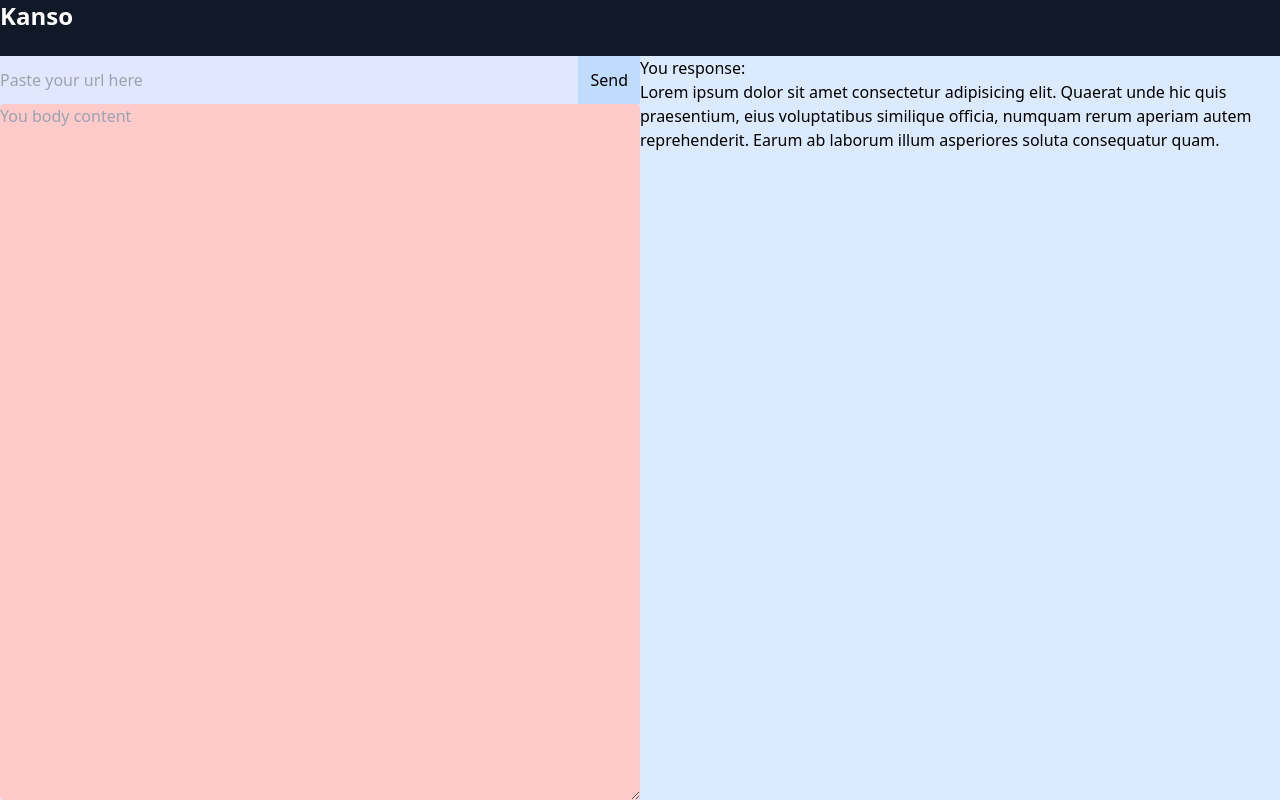
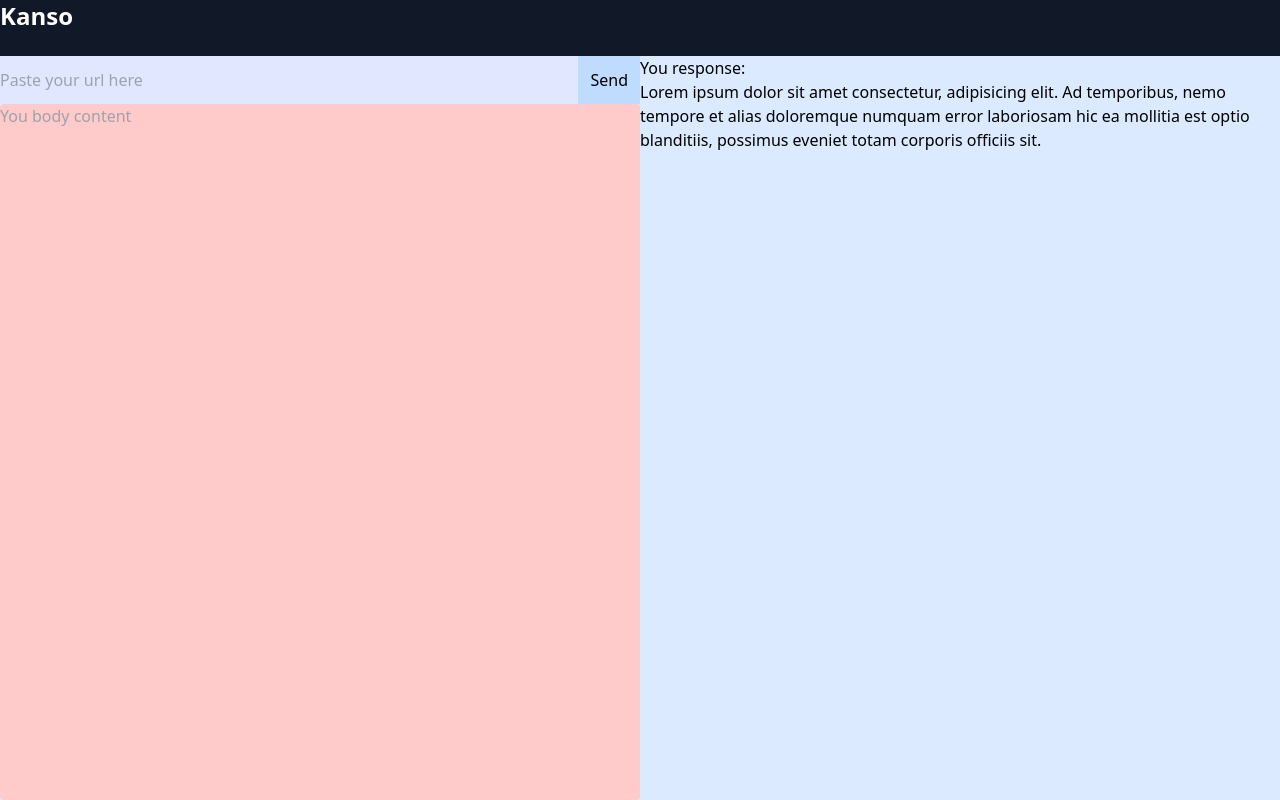
Before and after one commit to flakevine/kanso, a React (Vite) app: page / in a window 1280 px wide. Built offline with nearby package versions, Linux system fonts and the light colour scheme.

Commit message:
Div overflow and textarea resize css styling

```diff
--- a/src/App.tsx
+++ b/src/App.tsx
@@ -6,7 +6,7 @@ function App() {
     <div className="h-screen bg-gray-900 flex flex-col">
       <p className='font-bold text-2xl text-white'>Kanso</p>
       <br></br>
-      <main className="flex h-full w-screen bg-slate-100 flex-col sm:flex-row">
+      <main className="flex h-full w-screen bg-slate-100 overflow-hidden flex-col sm:flex-row">
         <RequestPanel />
         <ResponsePanel />
       </main>
--- a/src/components/RequestPanel.tsx
+++ b/src/components/RequestPanel.tsx
@@ -7,7 +7,7 @@ export default function Form() {
                 <input className='bg-indigo-100 rounded w-full' type="text" value={url} onChange={(event) => setUrl(event.target.value)} placeholder='Paste your url here' />
                 <input className='bg-blue-200 p-3' type="button" value="Send" onClick={() => window.alert("Sending message")} />
             </div>
-            <textarea className='bg-red-200 rounded h-full' placeholder='You body content' />
+            <textarea className='bg-red-200 rounded h-full resize-none' placeholder='You body content' />
         </div>
     );
 }
--- a/src/components/ResponsePanel.tsx
+++ b/src/components/ResponsePanel.tsx
@@ -2,9 +2,9 @@ import { useState } from 'react'
 export default function Form() {
     const [url, setUrl] = useState("");
     return (
-        <div className='bg-blue-100 flex flex-col w-full h-full'>
+        <div className='bg-blue-100 flex flex-col w-full h-full overflow-auto'>
             <p>You response:</p>
-            <p>Lorem ipsum dolor sit amet consectetur adipisicing elit. Quaerat unde hic quis praesentium, eius voluptatibus similique officia, numquam rerum aperiam autem reprehenderit. Earum ab laborum illum asperiores soluta consequatur quam.</p>
+            <p>Lorem ipsum dolor sit amet consectetur, adipisicing elit. Ad temporibus, nemo tempore et alias doloremque numquam error laboriosam hic ea mollitia est optio blanditiis, possimus eveniet totam corporis officiis sit.</p>
         </div>
     );
 }
```
